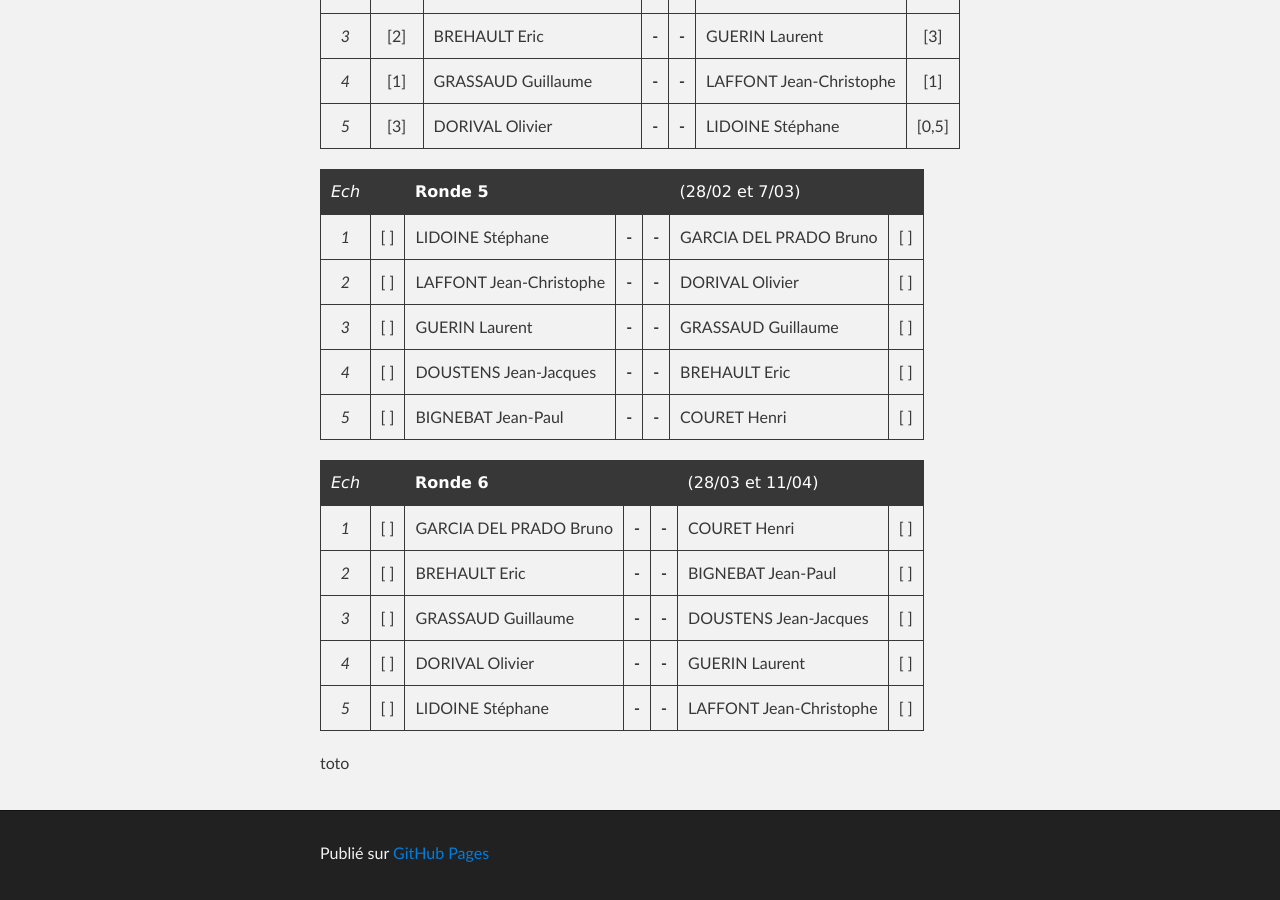
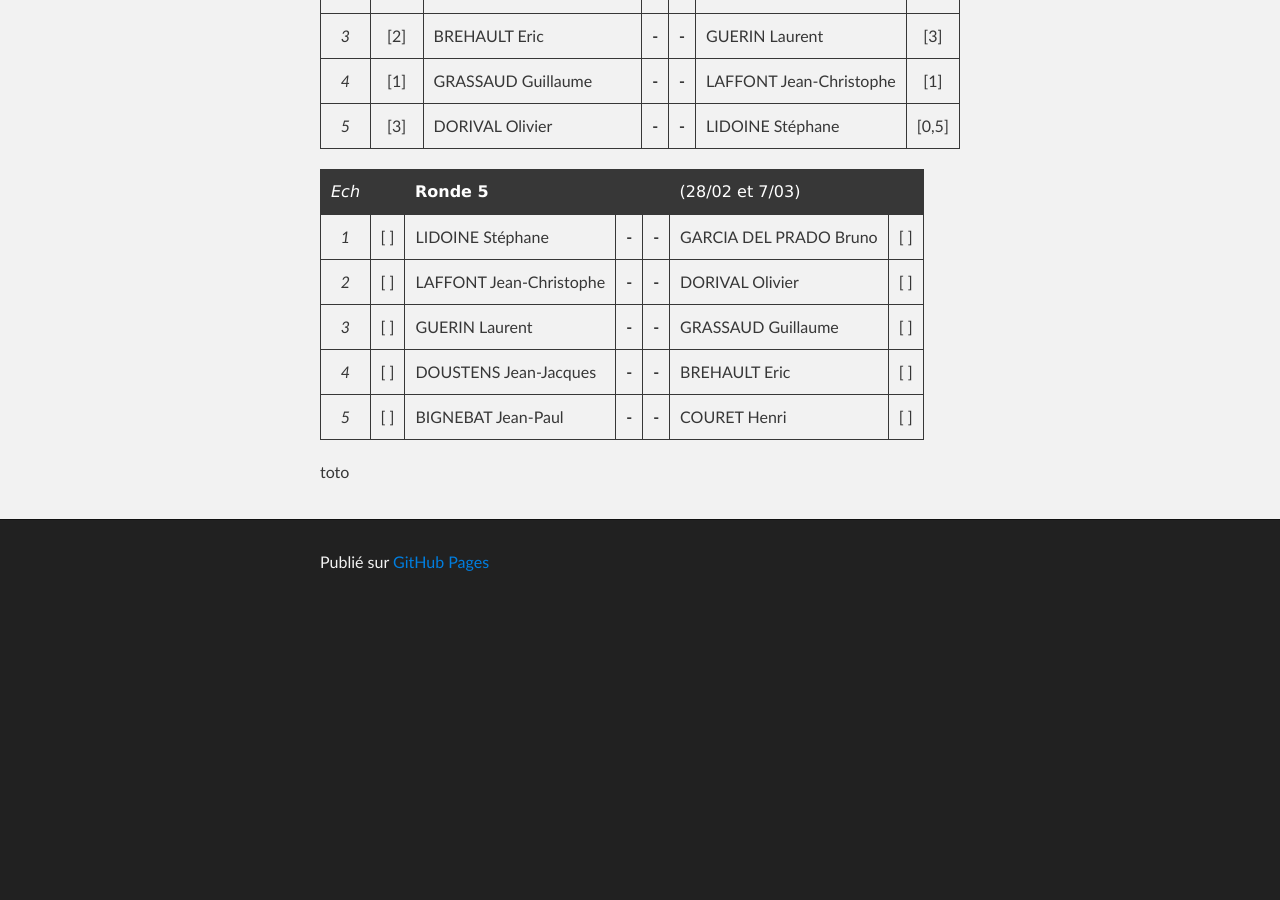
Before and after one commit to echiquier-villeneuve-tolosane/echiquier-villeneuve-tolosane.github.io, a Jekyll site: the page built from club.md, in a window 1280 px wide and 900 px high, scrolled down 1867 px. Built offline with Jekyll 4.4.1, drawn with Linux system fonts in a browser that asks for light colours; nearby versions of some CDN libraries; after the commit the page ends 2476 px from its top, so only the background shows below that.

Commit message:
Updated club.md

```diff
--- a/club.md
+++ b/club.md
@@ -65,12 +65,5 @@
 |*4*| [ ] | DOUSTENS Jean-Jacques   |**-**|**-**| BREHAULT Eric          | [ ] |
 |*5*| [ ] | BIGNEBAT Jean-Paul      |**-**|**-**| COURET Henri           | [ ] |
 
-|*Ech*|   | **Ronde 6**          |     |     |  (28/03 et 11/04)         |     |
-|:-:|:---:| -------------------- |:---:|:---:| ------------------------- |:---:|
-|*1*| [ ] | GARCIA DEL PRADO Bruno    |**-**|**-**| COURET Henri         | [ ] |
-|*2*| [ ] | BREHAULT Eric        |**-**|**-**| BIGNEBAT Jean-Paul        | [ ] |
-|*3*| [ ] | GRASSAUD Guillaume   |**-**|**-**| DOUSTENS Jean-Jacques     | [ ] |
-|*4*| [ ] | DORIVAL Olivier      |**-**|**-**| GUERIN Laurent            | [ ] |
-|*5*| [ ] | LIDOINE Stéphane     |**-**|**-**| LAFFONT Jean-Christophe   | [ ] |
 
 toto
```
